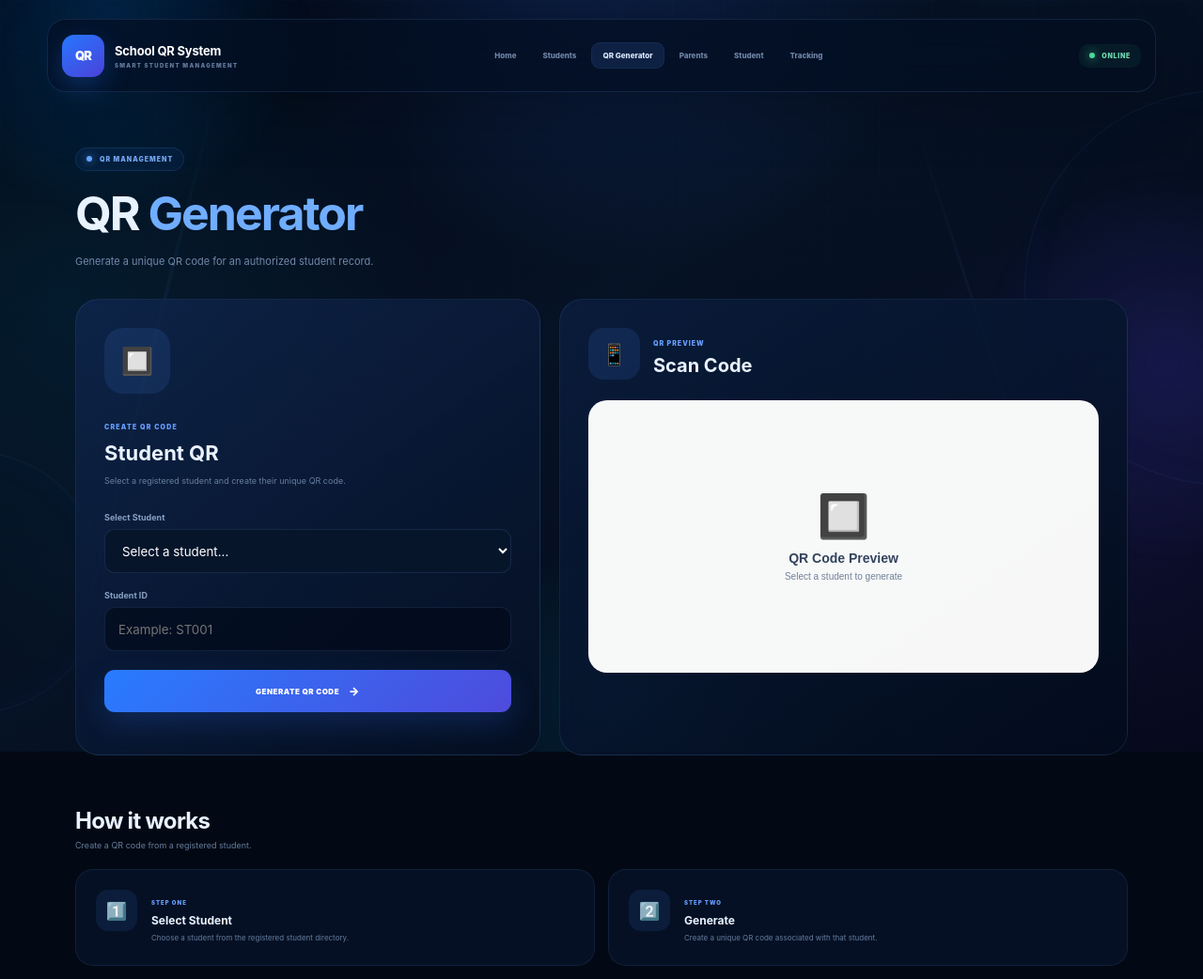
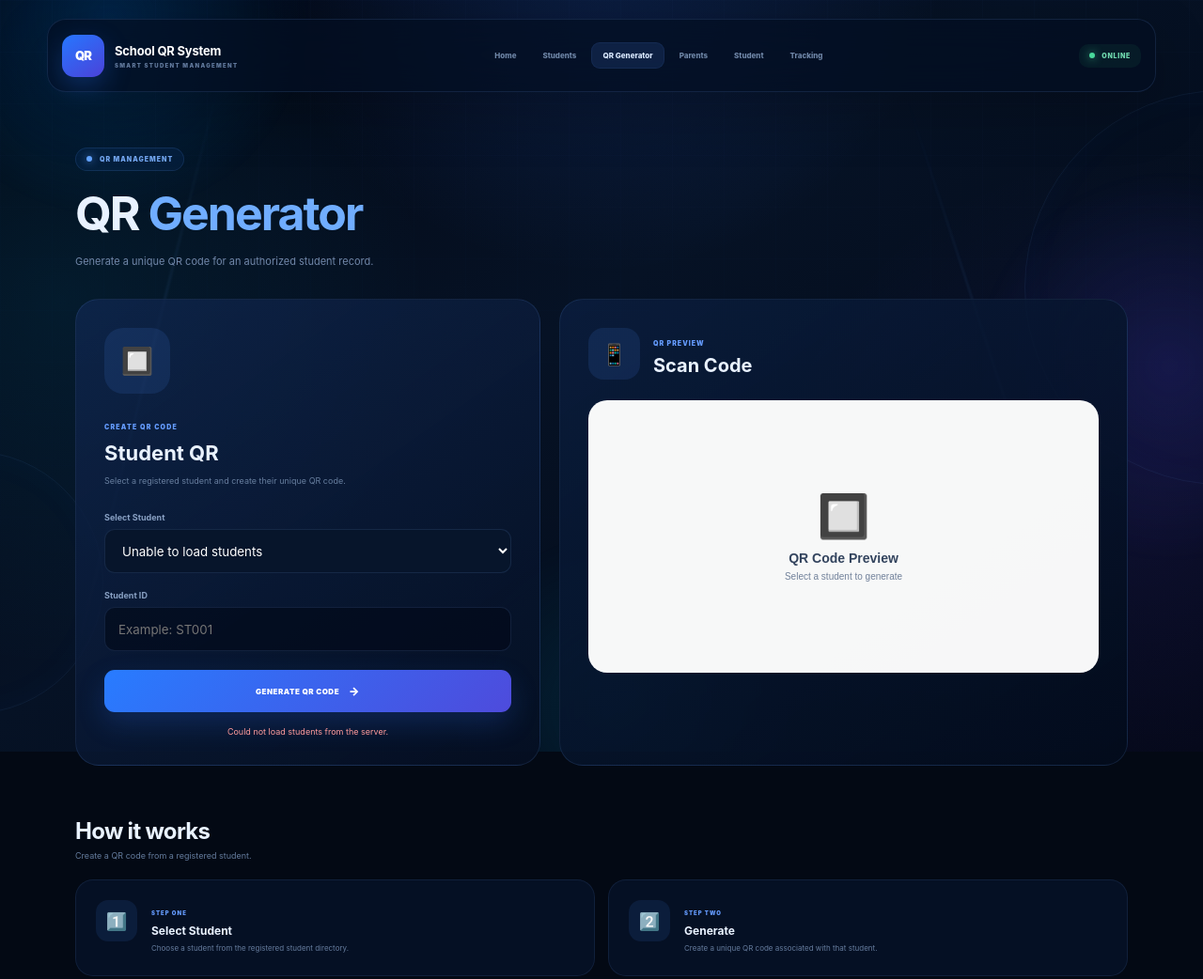
Before and after one commit to sonrashid0-code/my-qrcode, a website: page qr-generator.html in a window 1280 px wide. Shown: the top 1042 px of the page at 94% size. Drawn offline with Linux system fonts and the light colour scheme; no server answers.

Commit message:
Add files via upload

```diff
--- a/qr-generator.html
+++ b/qr-generator.html
@@ -864,8 +864,7 @@ const downloadBtn =
 /* =====================================================
    LOAD STUDENTS
    ===================================================== */
-
-function loadStudents() {
+async function loadStudents() {
 
     studentSelect.innerHTML = `
         <option value="">
@@ -873,94 +872,75 @@ function loadStudents() {
         </option>
     `;
 
-
     try {
 
-        students =
-            JSON.parse(
-                localStorage.getItem(
-                    "schoolStudents"
-                )
-            ) || [];
-
-    }
-
-    catch(error) {
-
-        students = [];
-
-    }
-
-
-
-    /*
-       TEST STUDENT
-
-       If there are no registered students yet,
-       create one test student.
-    */
-
-    if (
-        !Array.isArray(students) ||
-        students.length === 0
-    ) {
-
-        students = [
-
-            {
-                id: "ST001",
-                name: "Demo Student",
-                className: "Senior 3"
-            }
-
-        ];
-
-        localStorage.setItem(
-            "schoolStudents",
-            JSON.stringify(students)
+        const response = await fetch(
+            "https://my-qrcode.onrender.com/api/students"
         );
 
-    }
+        const data = await response.json();
 
+        if (!data.success || !Array.isArray(data.students)) {
 
+            throw new Error("Could not load students.");
 
-    students.forEach(
-        function(student) {
+        }
+
+        students = data.students;
+
+        if (students.length === 0) {
+
+            studentSelect.innerHTML = `
+                <option value="">
+                    No registered students
+                </option>
+            `;
+
+            return;
+        }
+
+        students.forEach(function(student) {
 
             if (!student.id) {
                 return;
             }
 
+            const option =
+                document.createElement("option");
 
-            const option =
-                document.createElement(
-                    "option"
-                );
+            option.value = student.id;
 
-
-            option.value =
+            option.textContent =
+                (student.name || "Student") +
+                " — " +
                 student.id;
 
+            studentSelect.appendChild(option);
 
-            option.textContent =
-                (student.name || "Student")
-                +
-                " — "
-                +
-                student.id;
+        });
 
+    }
 
-            studentSelect.appendChild(
-                option
-            );
+    catch (error) {
 
-        }
-    );
+        console.error(
+            "Error loading students:",
+            error
+        );
 
+        studentSelect.innerHTML = `
+            <option value="">
+                Unable to load students
+            </option>
+        `;
+
+        message.textContent =
+            "Could not load students from the server.";
+
+        message.style.color =
+            "#ff9b9b";
+    }
 }
-
-
-
 /* =====================================================
    SELECT STUDENT
    ===================================================== */
```
